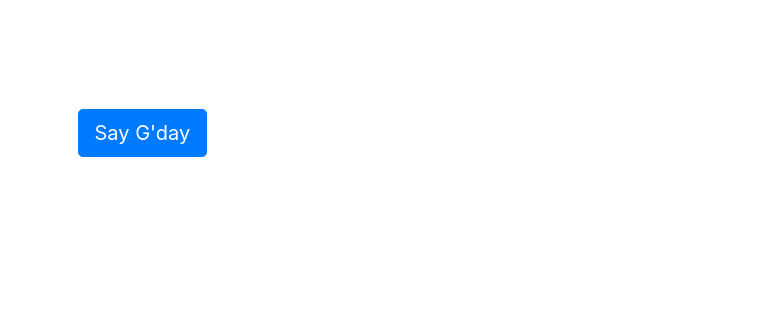
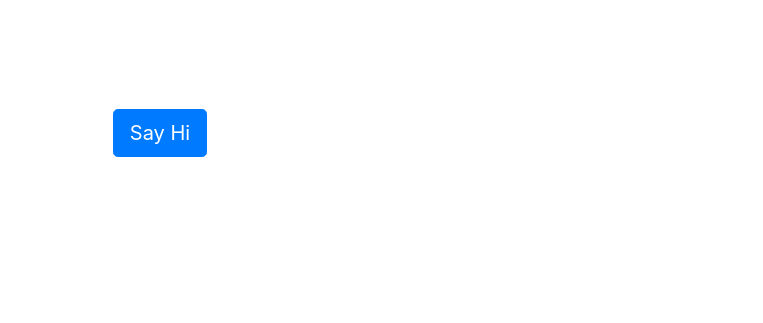
Before and after one commit to sebbeth/sebbeth.github.io, a website with bundled scripts: page index.html in a window 1280 px wide. Shown: the part 375-698 px from the top of the page, 517-1280 px from the left. Built offline with nearby package versions, Linux system fonts and the light colour scheme; a web font is replaced by a local one.

Commit message:
g'day to hi

```diff
--- a/index.html
+++ b/index.html
@@ -121,7 +121,7 @@ $(document).ready(function(){
             </a>
           </li>
         </li>
-        <button class="btn btn-lg btn-primary float-right"  data-toggle="modal" data-target="#contactForm">Say G'day</button>
+        <button class="btn btn-lg btn-primary float-right"  data-toggle="modal" data-target="#contactForm">Say Hi</button>
       </li>
         </ul>
       </div>
```
